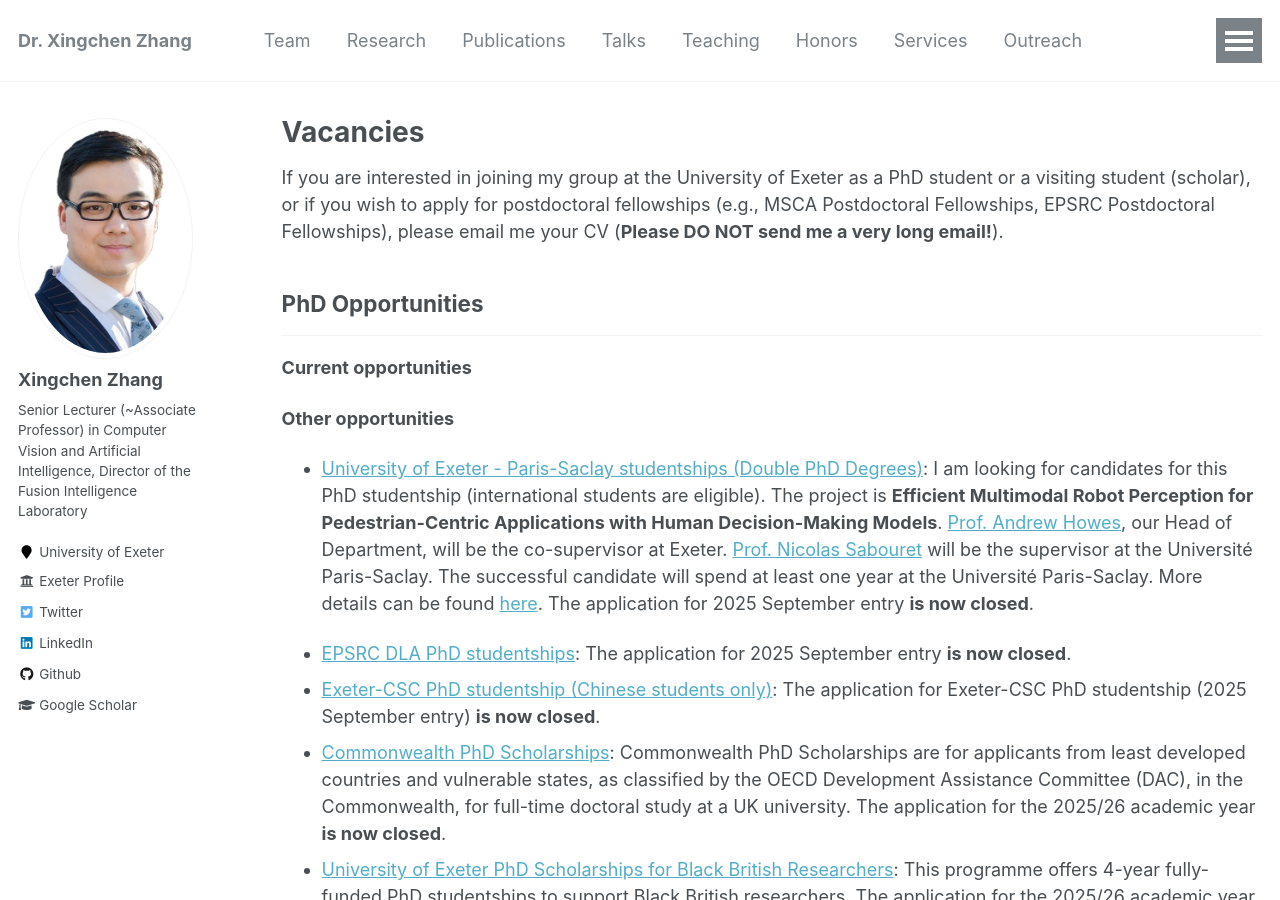
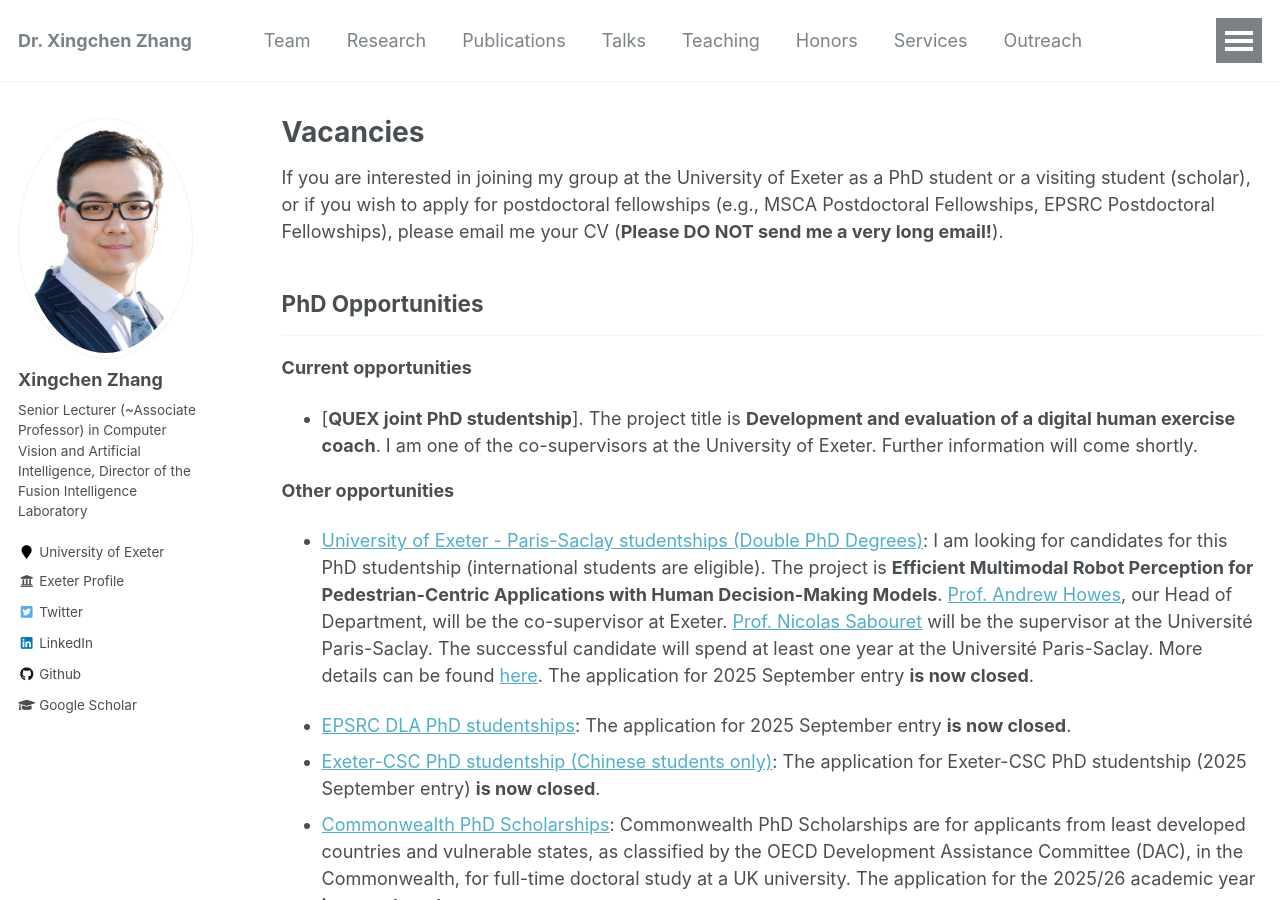
Before and after one commit to xingchenzhang/xingchenzhang.github.io, a Jekyll site: the page built from _pages/vacancies.md, in a window 1280 px wide and 900 px high. Built offline with Jekyll 4.4.1, drawn with Linux system fonts in a browser that asks for light colours.

Commit message:
update QUEX joint PhD studentship

```diff
--- a/_pages/vacancies.md
+++ b/_pages/vacancies.md
@@ -13,6 +13,8 @@ PhD Opportunities
 ---
 
 **Current opportunities**
+
+- [**QUEX joint PhD studentship**]. The project title is **Development and evaluation of a digital human exercise coach**. I am one of the co-supervisors at the University of Exeter. Further information will come shortly.
 
 **Other opportunities**
 
```
Also changed, not shown: _pages/about.md (+3 -0 lines).
